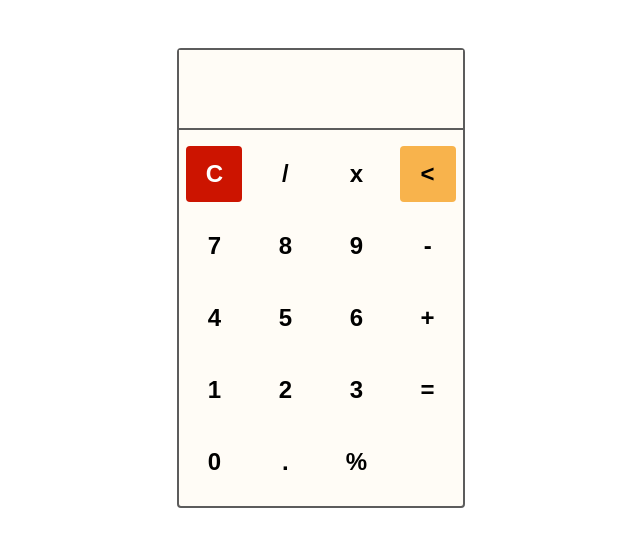
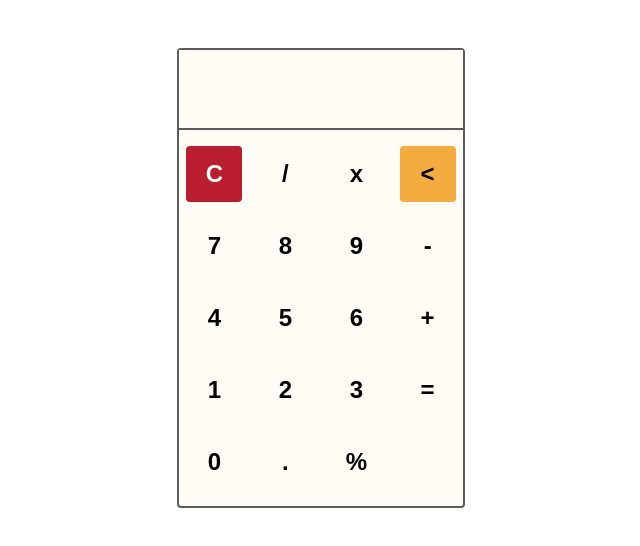
Before and after one commit to ansdb/calculator, a plain HTML site: page index.html in a window 1280 px wide. Shown: the whole page, without its empty margins (319-959 px from the left). Drawn offline with nearby package versions, Linux system fonts and the light colour scheme; files that its build step writes are made by us from their sources.

Commit message:
Modification of the darkness and the lightness of the three colors

```diff
--- a/scss/_colors.scss
+++ b/scss/_colors.scss
@@ -1,4 +1,4 @@
-$reset-btn-color: rgb(204, 20, 0);
-$delete-btn-color: rgb(248, 179, 76);
-$result-color: rgb(105, 245, 116);
+$reset-btn-color: #ba1d2d;
+$delete-btn-color: #f4ac3e;
+$result-color: #59cd88;
 $main-color: rgb(255, 252, 246);
```
